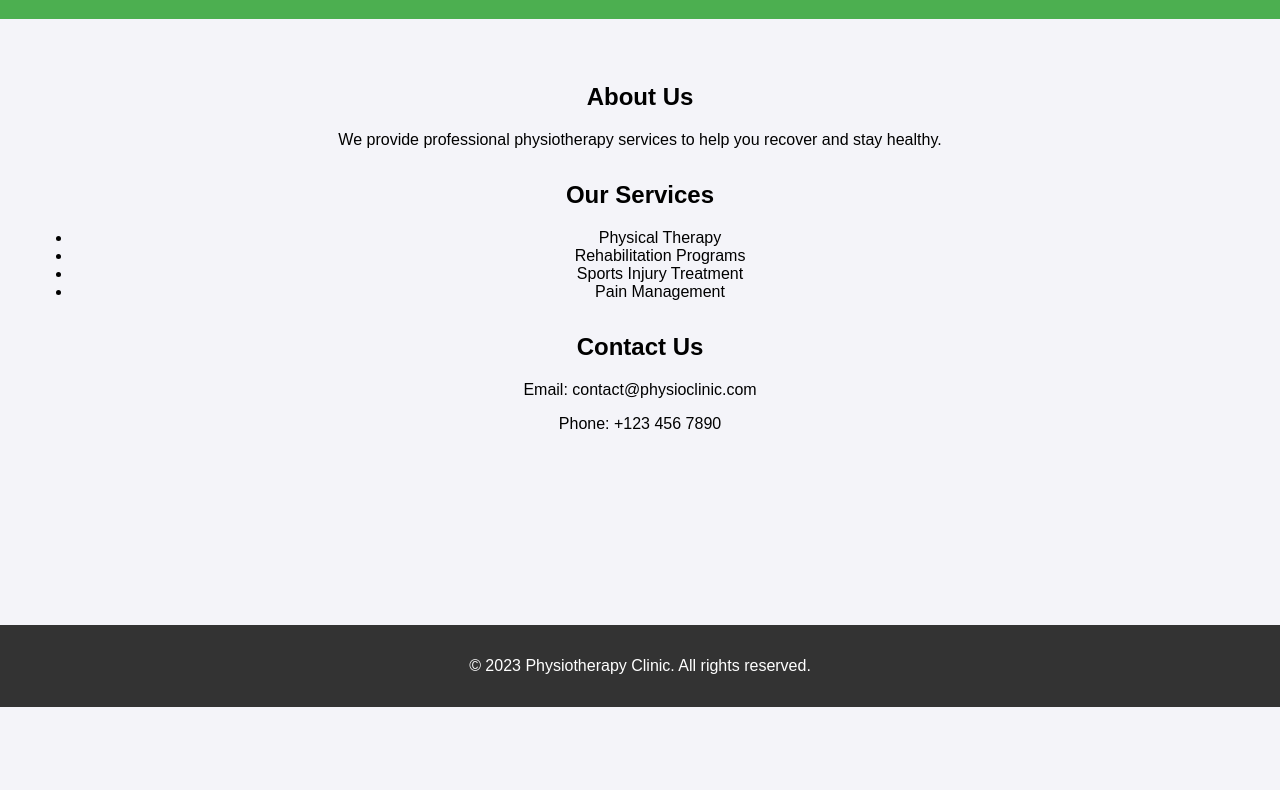
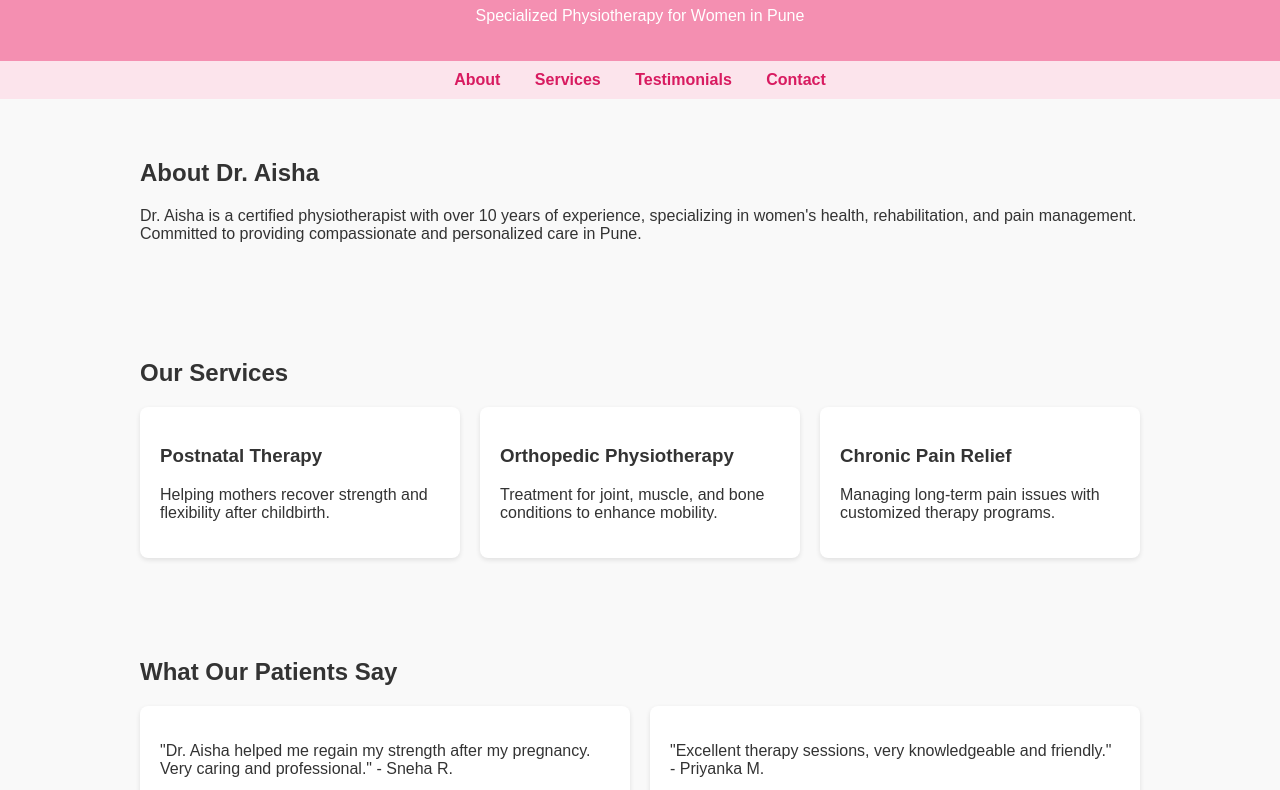
Before and after one commit to aishwaryaphysio/aishwaryaphysio.github.io, a plain HTML site: page index.html in a window 1280 px wide. Shown: the part 93-883 px from the top of the page. Before the commit the page ends 800 px from the top, so only its background shows below. Drawn offline with Linux system fonts and the light colour scheme.

Commit message:
Update index.html

```diff
--- a/index.html
+++ b/index.html
@@ -3,64 +3,84 @@
 <head>
   <meta charset="UTF-8">
   <meta name="viewport" content="width=device-width, initial-scale=1.0">
-    <title>Physiotherapy Clinic</title>
+  <title>Dr. Aisha PhysioCare | Pune</title>
   <style>
-        body {
-            font-family: Arial, sans-serif;
-            margin: 0;
-            padding: 0;
-            background-color: #f4f4f9;
-        }
-        header {
-            background-color: #4CAF50;
-            color: white;
-            padding: 1rem 0;
-            text-align: center;
-        }
-        main {
-            padding: 2rem;
-            text-align: center;
-        }
-        section {
-            margin: 2rem 0;
-        }
-        footer {
-            background-color: #333;
-            color: white;
-            text-align: center;
-            padding: 1rem 0;
-            position: fixed;
-            bottom: 0;
-            width: 100%;
-        }
+    body { font-family: Arial, sans-serif; margin: 0; padding: 0; background: #f9f9f9; color: #333; }
+    header { background: #f48fb1; color: white; padding: 20px; text-align: center; }
+    nav { background: #fce4ec; padding: 10px; text-align: center; }
+    nav a { margin: 0 15px; color: #d81b60; text-decoration: none; font-weight: bold; }
+    section { padding: 40px 20px; max-width: 1000px; margin: auto; }
+    footer { background: #f48fb1; color: white; text-align: center; padding: 10px; }
+    .services, .testimonials { display: grid; grid-template-columns: repeat(auto-fit, minmax(200px, 1fr)); gap: 20px; }
+    .card { background: white; padding: 20px; border-radius: 8px; box-shadow: 0 2px 5px rgba(0,0,0,0.1); }
+    .contact-form input, .contact-form textarea { width: 100%; padding: 10px; margin: 10px 0; border: 1px solid #ccc; border-radius: 4px; }
+    .contact-form button { background: #d81b60; color: white; border: none; padding: 10px 20px; border-radius: 4px; cursor: pointer; }
+    .contact-form button:hover { background: #ad1457; }
   </style>
 </head>
 <body>
+
 <header>
-        <h1>Welcome to Our Physiotherapy Clinic</h1>
+  <h1>Dr. Aisha PhysioCare</h1>
+  <p>Specialized Physiotherapy for Women in Pune</p>
 </header>
-    <main>
-        <section>
-            <h2>About Us</h2>
-            <p>We provide professional physiotherapy services to help you recover and stay healthy.</p>
+
+<nav>
+  <a href="#about">About</a>
+  <a href="#services">Services</a>
+  <a href="#testimonials">Testimonials</a>
+  <a href="#contact">Contact</a>
+</nav>
+
+<section id="about">
+  <h2>About Dr. Aisha</h2>
+  <p>Dr. Aisha is a certified physiotherapist with over 10 years of experience, specializing in women's health, rehabilitation, and pain management. Committed to providing compassionate and personalized care in Pune.</p>
 </section>
-        <section>
+
+<section id="services">
   <h2>Our Services</h2>
-            <ul>
-                <li>Physical Therapy</li>
-                <li>Rehabilitation Programs</li>
-                <li>Sports Injury Treatment</li>
-                <li>Pain Management</li>
-            </ul>
+  <div class="services">
+    <div class="card">
+      <h3>Postnatal Therapy</h3>
+      <p>Helping mothers recover strength and flexibility after childbirth.</p>
+    </div>
+    <div class="card">
+      <h3>Orthopedic Physiotherapy</h3>
+      <p>Treatment for joint, muscle, and bone conditions to enhance mobility.</p>
+    </div>
+    <div class="card">
+      <h3>Chronic Pain Relief</h3>
+      <p>Managing long-term pain issues with customized therapy programs.</p>
+    </div>
+  </div>
 </section>
-        <section>
+
+<section id="testimonials">
+  <h2>What Our Patients Say</h2>
+  <div class="testimonials">
+    <div class="card">
+      <p>"Dr. Aisha helped me regain my strength after my pregnancy. Very caring and professional." - Sneha R.</p>
+    </div>
+    <div class="card">
+      <p>"Excellent therapy sessions, very knowledgeable and friendly." - Priyanka M.</p>
+    </div>
+  </div>
+</section>
+
+<section id="contact">
   <h2>Contact Us</h2>
-            <p>Email: contact@physioclinic.com</p>
-            <p>Phone: +123 456 7890</p>
+  <form class="contact-form">
+    <input type="text" placeholder="Your Name" required>
+    <input type="email" placeholder="Your Email" required>
+    <textarea placeholder="Your Message" rows="5" required></textarea>
+    <button type="submit">Send Message</button>
+  </form>
+  <p>Email: dr.aisha@physiocarepune.com | Phone: +91 98765 43210</p>
 </section>
-    </main>
+
 <footer>
-        <p>&copy; 2023 Physiotherapy Clinic. All rights reserved.</p>
+  <p>&copy; 2025 Dr. Aisha PhysioCare | Pune, India</p>
 </footer>
+
 </body>
 </html>
```
Lines whose indentation alone changed are shown as unchanged.
